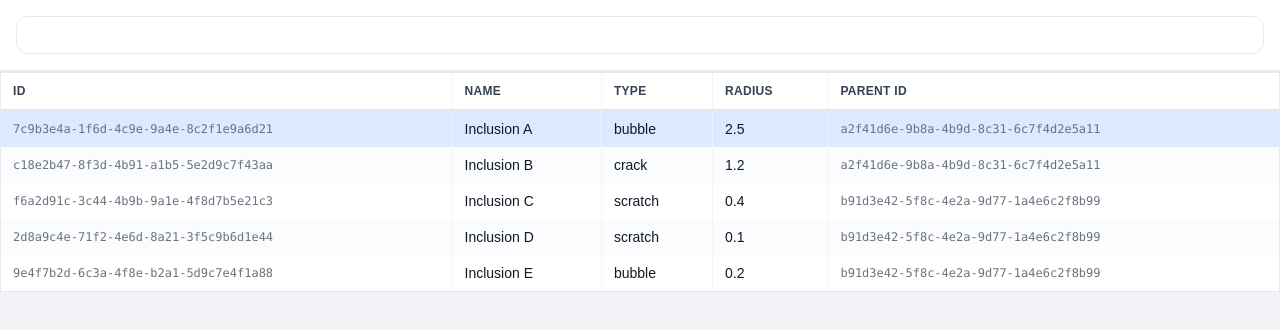
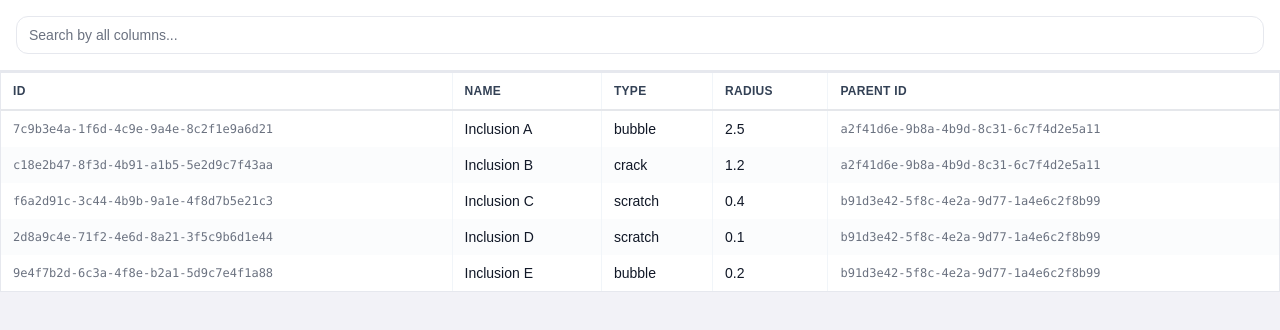
Before and after one commit to ssendns/corning-task, a React (Vite) app: page / in a window 1280 px wide. Shown: the top 330 px of the page. Built offline with nearby package versions, Linux system fonts and the light colour scheme.

Commit message:
double click remove active row or column

```diff
--- a/src/App.tsx
+++ b/src/App.tsx
@@ -9,12 +9,26 @@ const rows = mockData as Row[]
 
 function App() {
   const [search, setSearch] = useState('')
-  const [selectedColumn, setSelectedColumn] = useState<ColumnKey>('name')
-  const [activeId, setActiveId] = useState<string>(rows[0]?.id ?? '')
+  const [selectedColumn, setSelectedColumn] = useState<ColumnKey | null>(null)
+  const [activeId, setActiveId] = useState<string>('')
+
+  const handleSelectRow = (id: string) => {
+    setActiveId((prev) => (prev === id ? '' : id))
+  }
+
+  const handleToggleColumn = (key: ColumnKey) => {
+    setSelectedColumn((prev) => (prev === key ? null : key))
+  }
 
   const filteredRows = useMemo(() => {
     const query = search.trim().toLowerCase()
     if (!query) return rows
+
+    if (!selectedColumn) {
+      return rows.filter((row) =>
+        Object.values(row).some((value) => String(value).toLowerCase().includes(query)),
+      )
+    }
 
     return rows.filter((row) => String(row[selectedColumn]).toLowerCase().includes(query))
   }, [search, selectedColumn])
@@ -25,11 +39,16 @@ function App() {
         search={search}
         onSearchChange={setSearch}
         selectedColumn={selectedColumn}
-        onSelectedColumnChange={setSelectedColumn}
       />
 
       <section>
-        <Table data={filteredRows} activeId={activeId} onSelect={setActiveId} />
+        <Table
+          data={filteredRows}
+          activeId={activeId}
+          onSelect={handleSelectRow}
+          selectedColumn={selectedColumn}
+          onToggleColumn={handleToggleColumn}
+        />
       </section>
     </main>
   )
--- a/src/components/Header.tsx
+++ b/src/components/Header.tsx
@@ -1,19 +1,17 @@
 import type { HeaderProps } from '../types/props'
+import { tableColumns } from '../constants/tableColumns'
 import SearchBar from './SearchBar'
 
-function Header({
-  search,
-  onSearchChange,
-  selectedColumn,
-  onSelectedColumnChange,
-}: HeaderProps) {
+function Header({ search, onSearchChange, selectedColumn }: HeaderProps) {
+  const selectedLabel =
+    tableColumns.find((column) => column.key === selectedColumn)?.label ?? 'all columns'
+
   return (
     <header className="w-full border-b-2 border-app-border bg-white px-4 py-4 shadow-sm">
       <SearchBar
         search={search}
         onSearchChange={onSearchChange}
-        selectedColumn={selectedColumn}
-        onSelectedColumnChange={onSelectedColumnChange}
+        placeholder={`Search by ${selectedLabel.toLowerCase()}...`}
       />
     </header>
   )
--- a/src/components/Table.tsx
+++ b/src/components/Table.tsx
@@ -3,11 +3,11 @@ import TableRow from './TableRow'
 import { tableColumns } from '../constants/tableColumns'
 import type { TableProps } from '../types/props'
 
-function Table({ data, activeId, onSelect }: TableProps) {
+function Table({ data, activeId, onSelect, selectedColumn, onToggleColumn }: TableProps) {
   return (
     <div className="w-full overflow-x-auto border border-app-border bg-white">
       <table className="w-full border-collapse">
-        <TableHeader />
+        <TableHeader selectedColumn={selectedColumn} onToggleColumn={onToggleColumn} />
         <tbody>
           {data.length > 0 ? (
             data.map((row) => (
@@ -17,7 +17,7 @@ function Table({ data, activeId, onSelect }: TableProps) {
             <tr>
               <td
                 colSpan={tableColumns.length}
-                className="border-b border-app-border px-3 py-8 text-center text-sm text-app-subtle"
+                className="px-3 py-8 text-center text-sm text-app-subtle"
               >
                 Nothing found
               </td>
```
